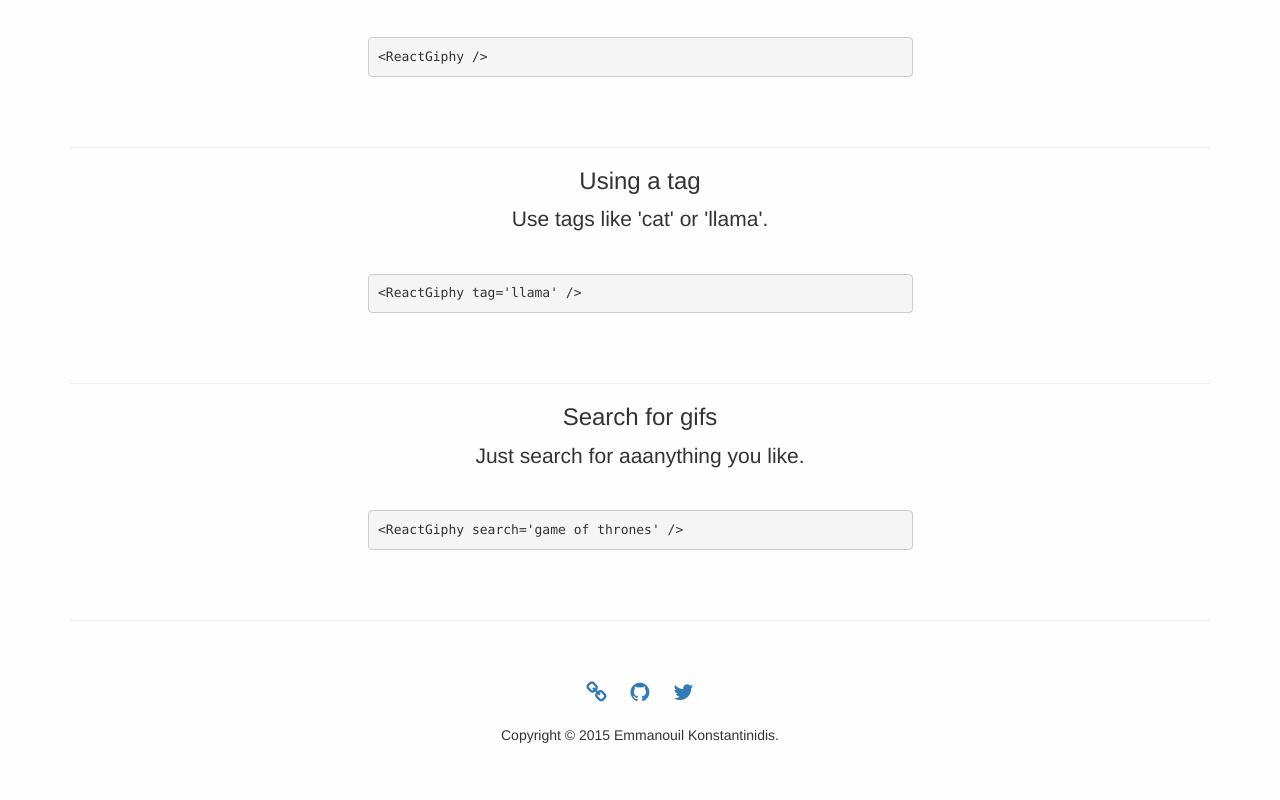
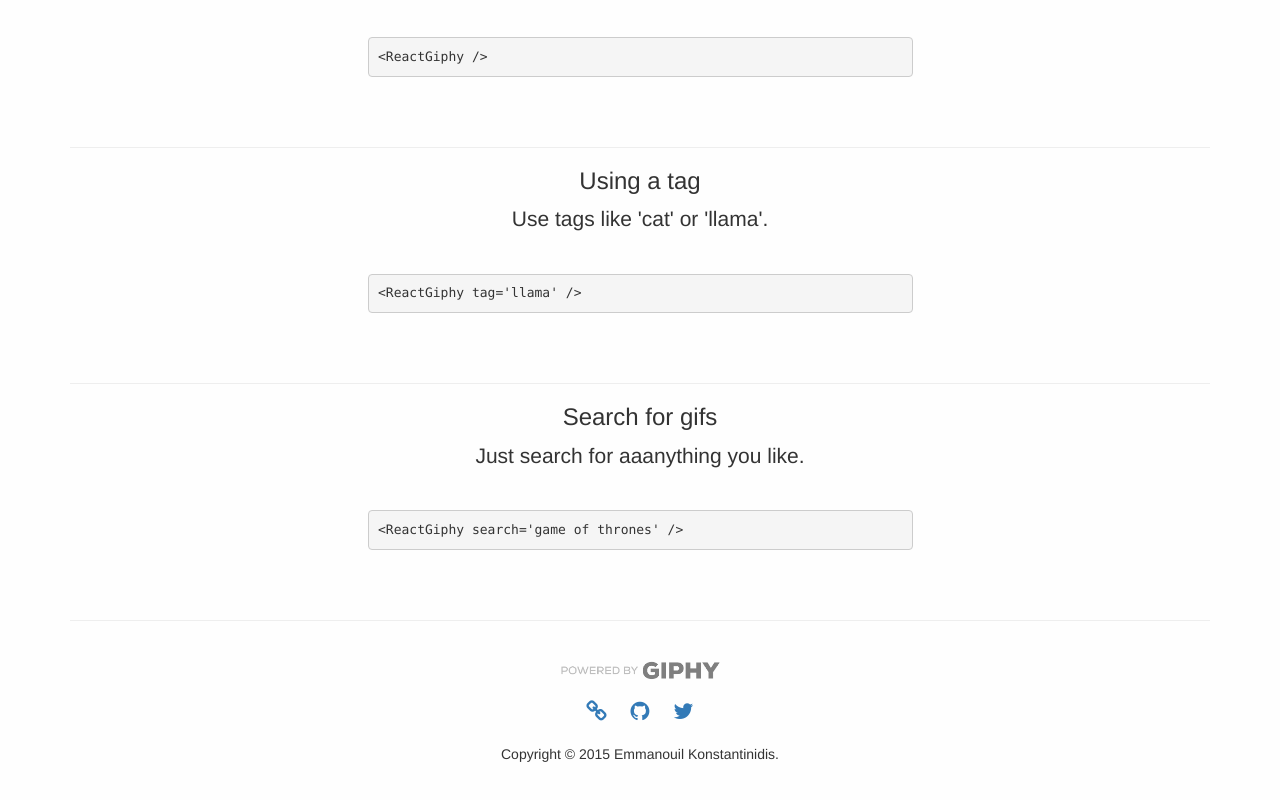
Before and after one commit to manosim/react-giphy, a website: page demo/index.html in a window 1280 px wide. Shown: the part 400-1200 px from the top of the page. Drawn offline with nearby package versions, Linux system fonts and the light colour scheme; no server answers.

Commit message:
Add giphy logo

```diff
--- a/demo/css/style.css
+++ b/demo/css/style.css
@@ -32,6 +32,11 @@ h2, h3, h4 {
     margin-bottom: 20px;
 }
 
+.footer .img-responsive {
+    margin: 0 auto;
+    max-width: 175px;
+}
+
 .footer .links {
     padding: 20px 0;
 }
--- a/demo/index.html
+++ b/demo/index.html
@@ -76,6 +76,7 @@
 
 
         <div class="footer">
+            <img src="images/giphy.png" alt="Powered by Giphy" class="img-responsive" />
             <div class="links">
                 <a href="http://www.iamemmanouil.com"><i class="fa fa-link"></i></a>
                 <a href="http://www.github.com/ekonstantinidis"><i class="fa fa-github"></i></a>
```
Also changed, not shown: demo/images/giphy.png (added).
